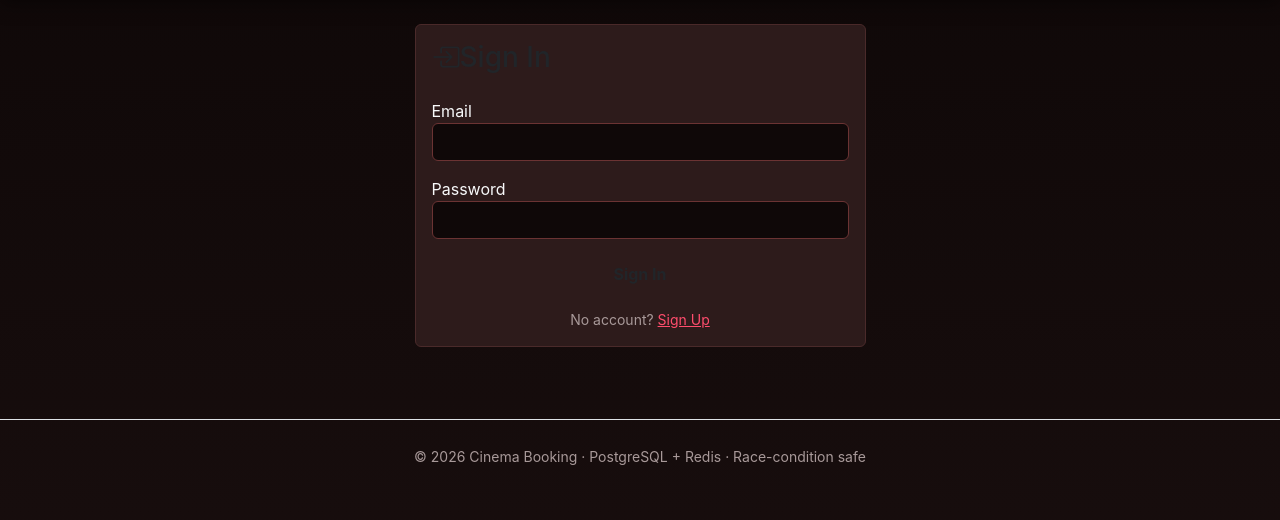
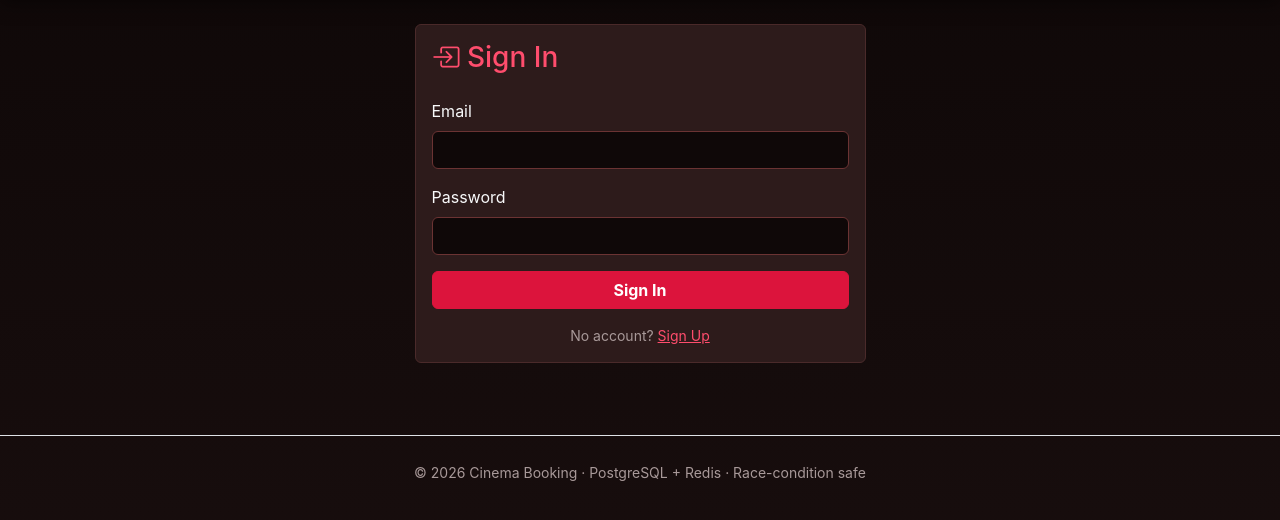
Before and after one commit to 6TRINN9/CS50_x_Final_project, a Flask app: page /auth/login in a window 1280 px wide. Shown: the part 57-577 px from the top of the page. Run offline with Flask 3, Linux system fonts and the light colour scheme.

Commit message:
fix ui: Исправлен цвет натписей в login и фон register

```diff
--- a/templates/login.html
+++ b/templates/login.html
@@ -5,20 +5,20 @@
     <div class="col-md-5">
         <div class="card bg-dark border-warning">
             <div class="card-body">
-                <h3 class="text-warnign mb-4"><i class="bi bi-box-arrow-in-right"></i>Sign In</h3>
+                <h3 class="text-warning mb-4"><i class="bi bi-box-arrow-in-right"></i> Sign In</h3>
                 <form method="POST" action="/auth/login">
                     <div class="mb-3">
-                        <lable class="form-label text-light">Email</lable>
+                        <label class="form-label text-light">Email</label>
                         <input type="email" name="email" class="form-control bg-dark text-light border-secondary" required>
                     </div>
                     <div class="mb-3">
-                        <lable class="form-label text-light">Password</lable>
+                        <label class="form-label text-light">Password</label>
                         <input type="password" name="password" class="form-control bg-dark text-light border-secondary" required>
                     </div>
-                    <button class="btn btn-warnign w-100 fw-bold">Sign In</button>
+                    <button class="btn btn-warning w-100 fw-bold">Sign In</button>
                 </form>
                 <p class="text-center mt-3 mb-0 small text-muted">No account?
-                    <a href="/auth/register" class="text-warnign">Sign Up</a>
+                    <a href="/auth/register" class="text-warning">Sign Up</a>
                 </p>
             </div>
         </div>
--- a/templates/register.html
+++ b/templates/register.html
@@ -2,10 +2,10 @@
 {% block title %} Sign Up {% endblock %}
 {% block content %}
     <div class="row justify-content-center">
-        <div class="col-mb5">
+        <div class="col-md-5">
             <div class="card bg-dark border-warning">
-                <div class="card body">
-                    <h3 class="text-warning mb-4"><i class="bi bi-person-plus"></i>Sign Up</h3>
+                <div class="card-body">
+                    <h3 class="text-warning mb-4"><i class="bi bi-person-plus"></i> Sign Up</h3>
                     <form method="POST" action="/auth/register">
                         <div class="mb-3">
                             <label class="form-label text-light">Name</label>
```
